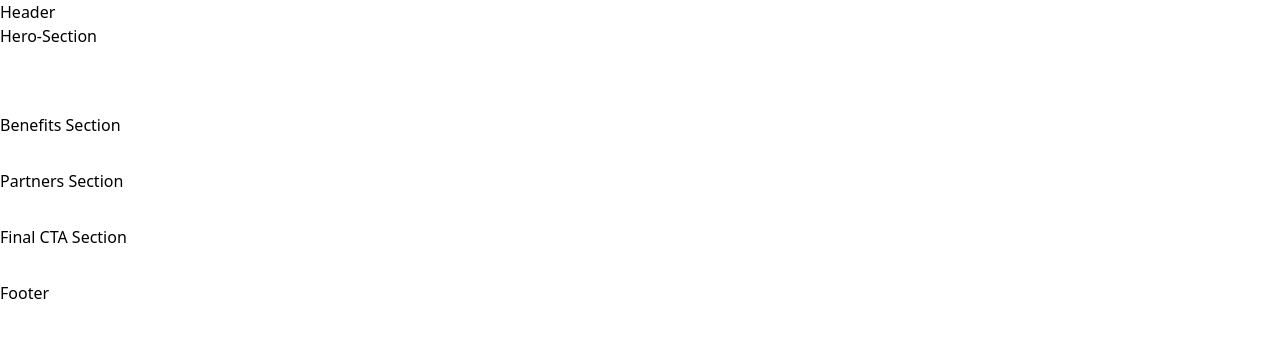
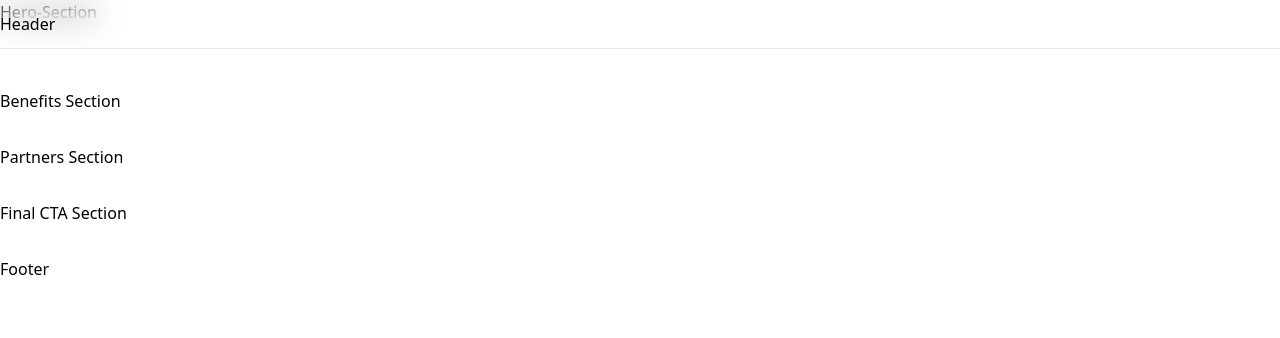
Before and after one commit to boulder-tech/Landing, a Next.js app: page / in a window 1280 px wide. Shown: the top 338 px of the page. Built offline with nearby package versions, Linux system fonts and the light colour scheme.

Commit message:
Minor changes

```diff
--- a/src/components/header.tsx
+++ b/src/components/header.tsx
@@ -1,4 +1,4 @@
 const Header = () => {
-  return <div>Header</div>;
+  return <header className="w-full fixed top-0 z-50 py-3 bg-[rgba(1, 3, 18, 0.01)] border-b border-grey-200 backdrop-blur-lg">Header</header>
 };
 export default Header;
```
